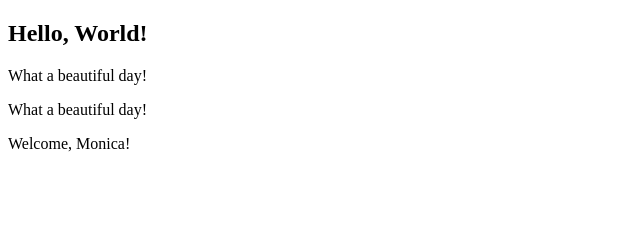
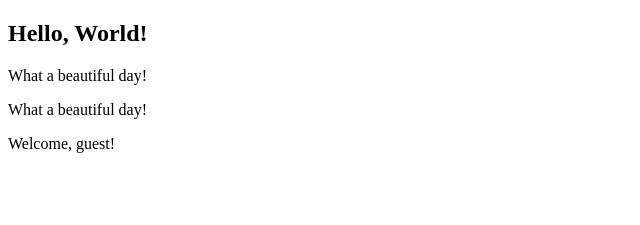
Before and after one commit to monica-lucaci/develhope-react, a React (Vite) app in the folder my-app/: page / in a window 1280 px wide. Shown: the top 225 px of the page, without its empty margins (0-640 px from the left). Built offline with nearby package versions, Linux system fonts and the light colour scheme.

Commit message:
default prop added

```diff
--- a/my-app/src/App.jsx
+++ b/my-app/src/App.jsx
@@ -2,15 +2,19 @@ import Hello from "./Hello";
 import Message from "./Message";
 import Welcome from "./Welcome";
 
-function App() {
+// Welcome.defaultProps = {
+//   name: "guest",
+// };
+
+const App = () => {
   return (
     <div>
       <Hello />
       <Message />
-      <Welcome name="Monica" />
+      <Welcome />
     </div>
   );
-}
+};
 
 export default App;
 
--- a/my-app/src/Welcome.jsx
+++ b/my-app/src/Welcome.jsx
@@ -1,4 +1,4 @@
-const Welcome = ({ name }) => {
+const Welcome = ({ name = "guest"}) => {
   return <p>Welcome, {name}!</p>;
 };
 
```
